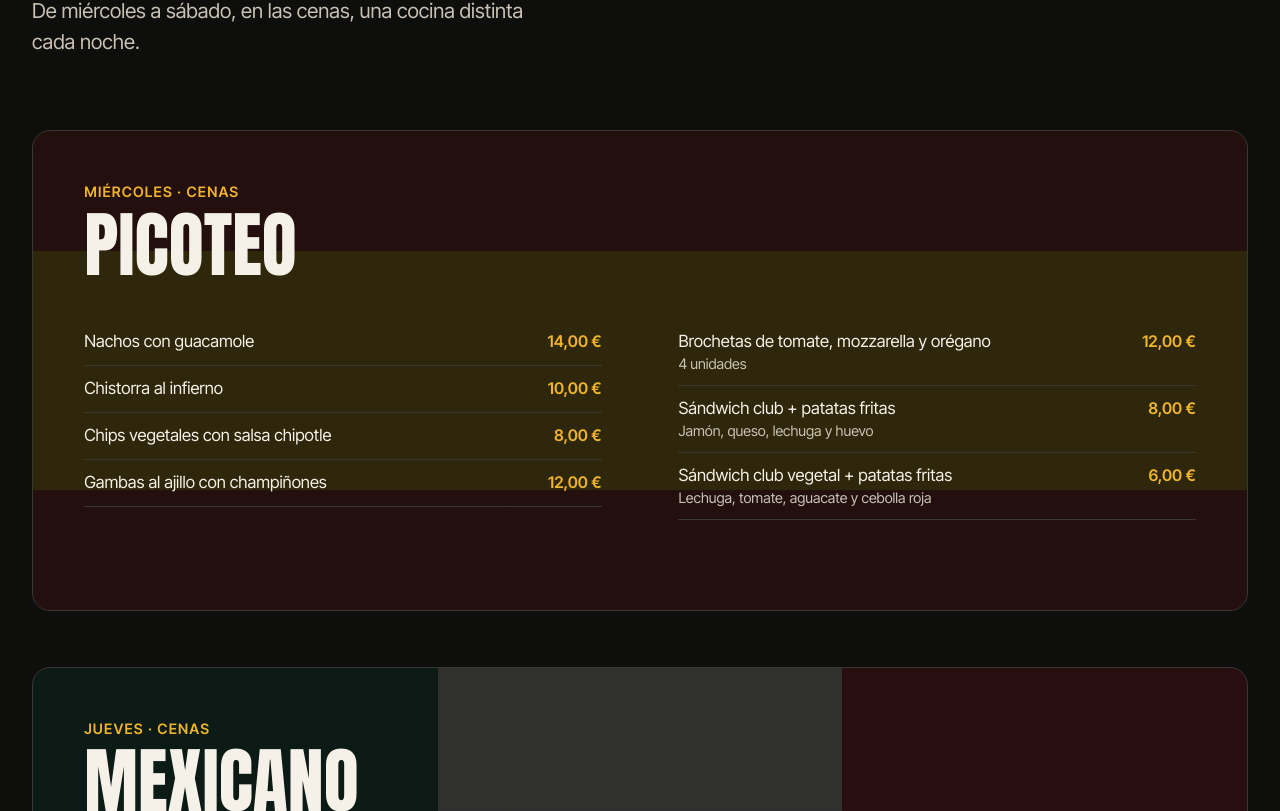
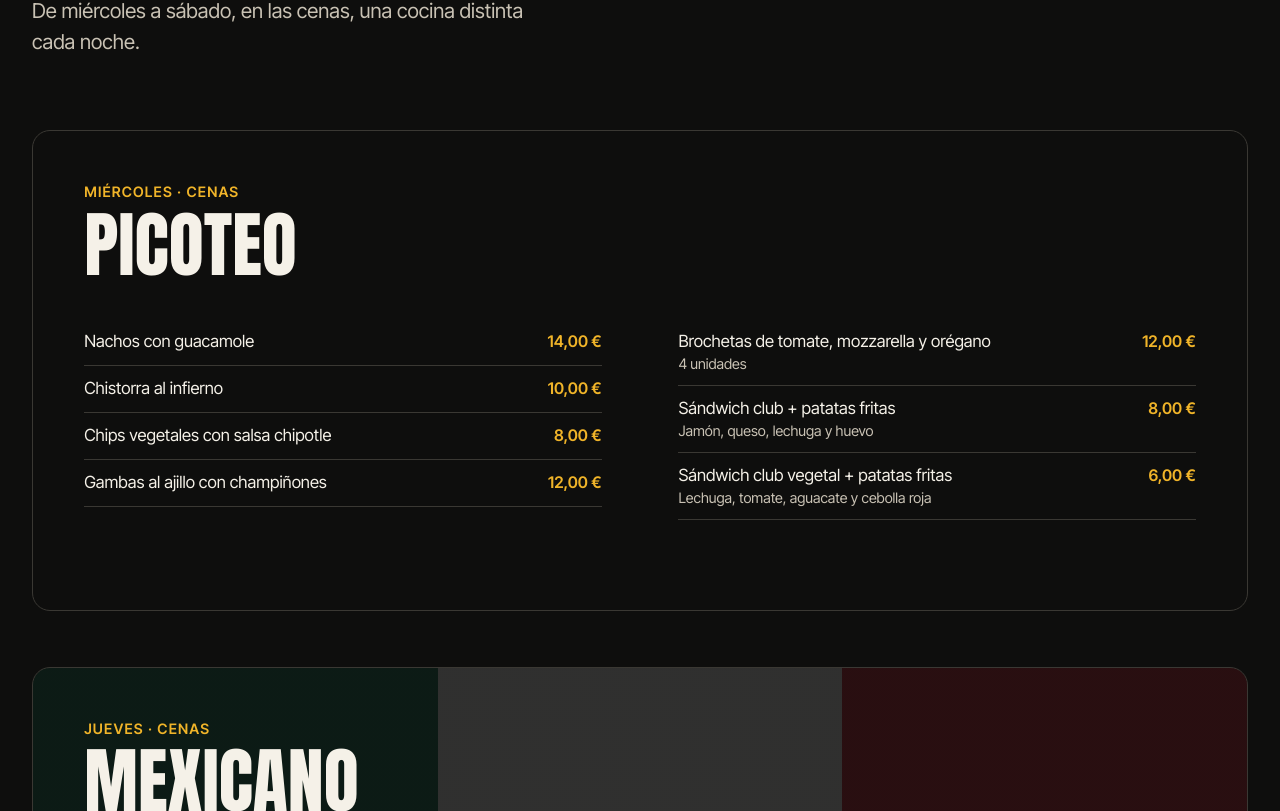
Before and after one commit to Magapp92/Meson_la_Paloma, a Next.js app in the folder frontend/: page /experiencias in a window 1280 px wide. Shown: the part 452-1263 px from the top of the page. Built offline with nearby package versions, Linux system fonts and the light colour scheme.

Commit message:
Picoteo sin bandera de fondo en Experiencias
Mezcla platos de varios países: la bandera pasa a ser opcional y se quita la de España.

```diff
--- a/frontend/const/themed-nights.js
+++ b/frontend/const/themed-nights.js
@@ -1,7 +1,7 @@
 
 /* Noches temáticas del mesón, en las cenas de miércoles a sábado. Las usan la portada y la página Experiencias.
 Cada noche tiene un id (su ancla), el día, el nombre, su cartel (todos miden 675 × 958), la bandera de su país
-(código de dos letras: es, mx, fr, us) y su carta por secciones.
+si es de un solo país (código de dos letras: mx, fr, us; el picoteo mezcla platos y no lleva) y su carta por secciones.
 Cada sección puede llevar título y una descripción, y sus platos tienen la misma forma que los de la carta */
 export const THEMED_NIGHTS = Object.freeze([
     {
@@ -9,7 +9,6 @@ export const THEMED_NIGHTS = Object.freeze([
         day: 'Miércoles',
         name: 'Picoteo',
         poster: '/img/wednesday-tapas.webp',
-        flag: 'es',
         sections: [
             {
                 dishes: [
--- a/frontend/views/experiences/experiences.css
+++ b/frontend/views/experiences/experiences.css
@@ -69,11 +69,6 @@
     z-index: -1;
 
     opacity: .14;
-}
-
-/* España: rojo, amarillo el doble de ancho y rojo, en franjas horizontales */
-.Night-card--es::before{
-    background: linear-gradient(to bottom, #aa151b 25%, #f1bf00 25% 75%, #aa151b 75%);
 }
 
 /* México: verde, blanco y rojo en franjas verticales */
--- a/frontend/views/experiences/experiences.jsx
+++ b/frontend/views/experiences/experiences.jsx
@@ -17,11 +17,11 @@ export const Experiences = () => {
                 </h1>
                 <p className="ExperiencesPage-intro">De miércoles a sábado, en las cenas, una cocina distinta cada noche.</p>
             </section>
-            {/* En cada noche agrupamos, sobre la bandera de su país, el día, el nombre y su carta por secciones */}
+            {/* En cada noche agrupamos, sobre la bandera de su país si la tiene, el día, el nombre y su carta por secciones */}
             { THEMED_NIGHTS.map( night =>
                 <section key={night.id} id={night.id} className="Container Night">
-                    {/* La variante de la tarjeta (Night-card--mx…) elige la bandera del fondo */}
-                    <div className={`Night-card Night-card--${ night.flag }`}>
+                    {/* La variante de la tarjeta (Night-card--mx…) elige la bandera del fondo; sin flag, no hay bandera */}
+                    <div className={`Night-card ${ night.flag ? `Night-card--${ night.flag }` : '' }`}>
                         <p className="Night-day">{night.day} · cenas</p>
                         <h2 className="Night-name">{night.name}</h2>
                         <div className="Night-sections">
```
